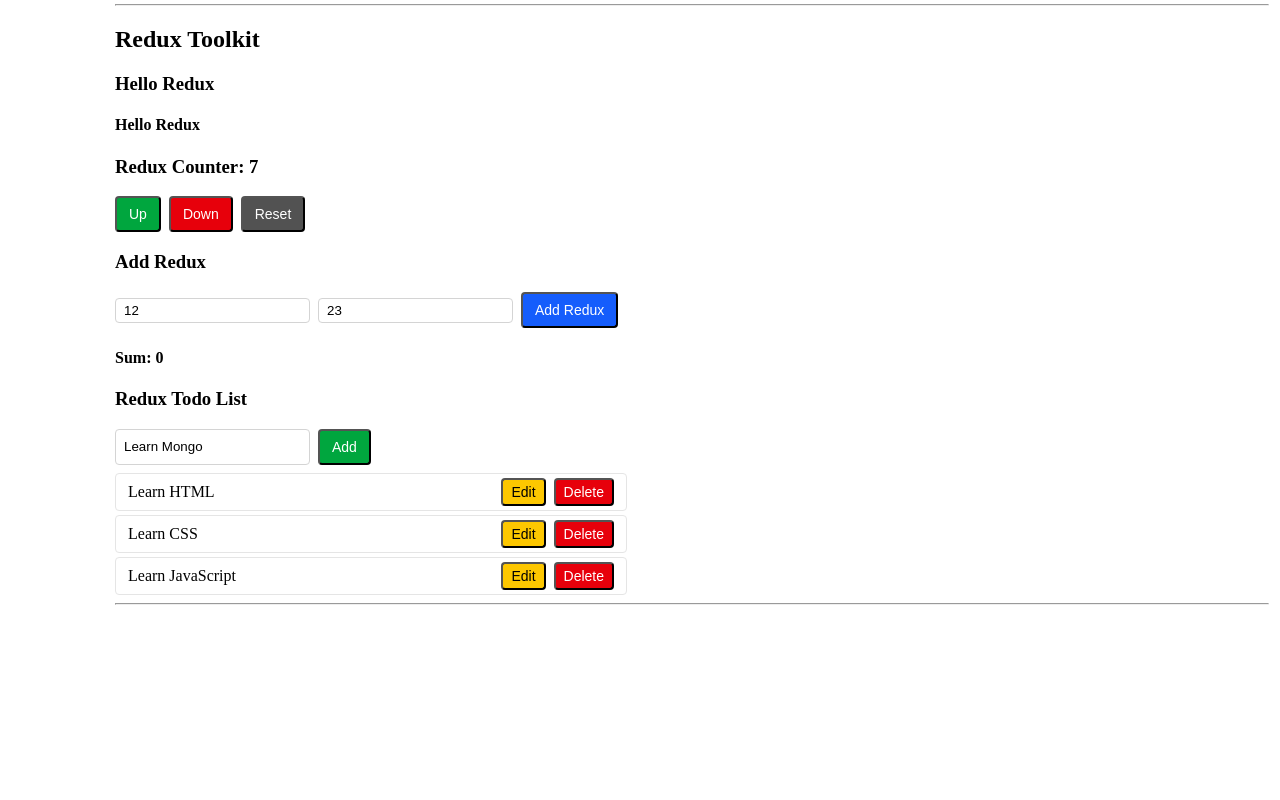
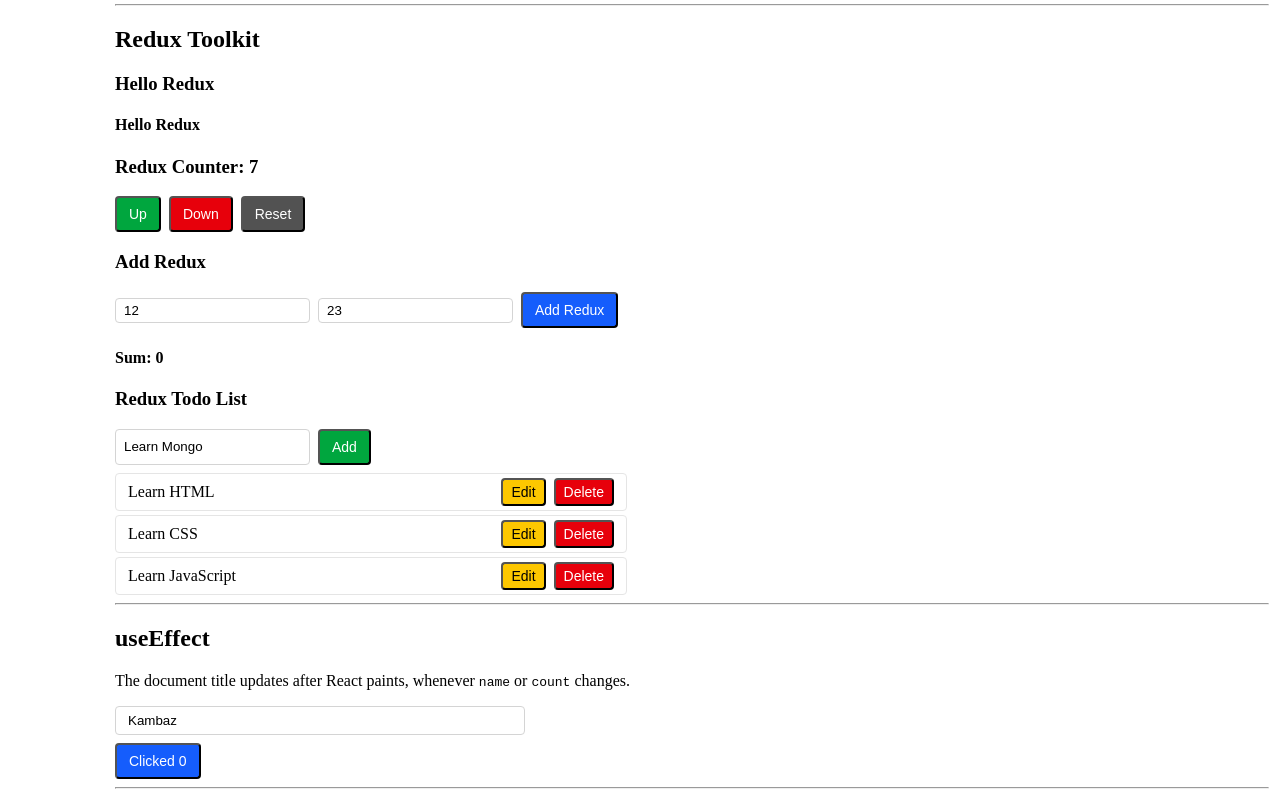
Before and after one commit to notnit03/webdev-client, a Next.js app: page /labs/lab4 in a window 1280 px wide. Shown: the part 4178-4978 px from the top of the page. Before the commit the page ends 4794 px from the top, so only its background shows below. Built offline with nearby package versions, Linux system fonts and the light colour scheme.

Commit message:
lab4 done

```diff
--- /dev/null
+++ b/app/labs/lab4/Effect.tsx
@@ -0,0 +1,34 @@
+"use client";
+import { useEffect, useState } from "react";
+export default function Effect() {
+  const [name, setName] = useState("Kambaz");
+  const [count, setCount] = useState(0);
+  useEffect(() => {
+    document.title = `${name} — clicked ${count}`;
+    console.log(name, count);
+  }, [name, count]);
+  return (
+    <div id="wd-use-effect">
+      <h2>useEffect</h2>
+      <p>
+        The document title updates after React paints, whenever{" "}
+        <code>name</code> or <code>count</code> changes.
+      </p>
+      <input
+        className="mb-2 block w-full max-w-sm rounded border border-neutral-300 px-3 py-1.5"
+        value={name}
+        onChange={(e) => setName(e.target.value)}
+        id="wd-effect-name"
+      />
+      <button
+        type="button"
+        onClick={() => setCount(count + 1)}
+        className="rounded bg-blue-600 px-3 py-1.5 text-sm font-medium text-white"
+        id="wd-effect-count-click"
+      >
+        Clicked {count}
+      </button>
+      <hr />
+    </div>
+  );
+}
--- a/app/labs/lab4/page.tsx
+++ b/app/labs/lab4/page.tsx
@@ -16,6 +16,7 @@ import UrlEncoding from "./UrlEncoding";
 import ContextExamples from "./context/ContextExamples";
 import ZustandExamples from "./zustand/ZustandExamples";
 import ReduxExamples from "./redux/ReduxExamples";
+import Effect from "./Effect";
 export default function Lab4() {
   const sayHello = (message: string) => {
     alert(message);
@@ -50,6 +51,7 @@ export default function Lab4() {
       <ContextExamples />
       <ZustandExamples />
       <ReduxExamples />
+      <Effect />
     </div>
   );
 }
```
